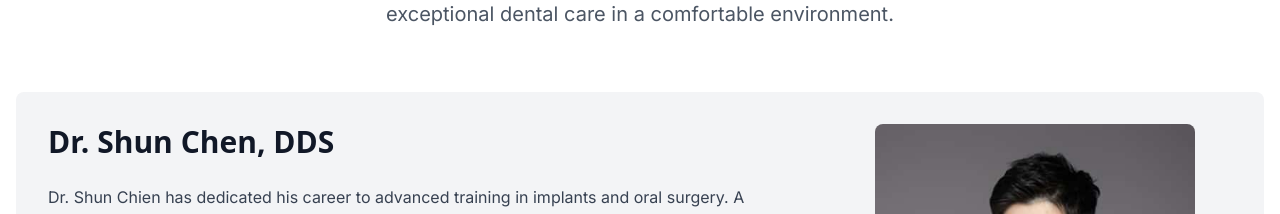
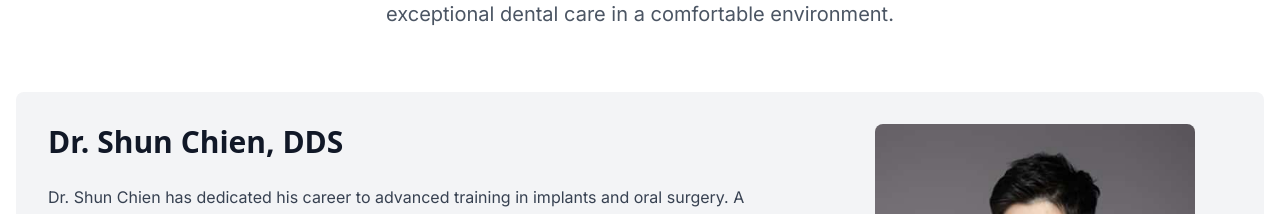
Before and after one commit to nikhil-s1nha/smzoWebsite, a Next.js app: page /about in a window 1280 px wide. Shown: the part 1746-1960 px from the top of the page. Built offline with nearby package versions, Linux system fonts and the light colour scheme.

Commit message:
shun chien spelling full fix

```diff
--- a/app/about/page.tsx
+++ b/app/about/page.tsx
@@ -31,7 +31,7 @@ export default function About() {
       description: "Specializes in cosmetic and restorative dentistry with 15+ years of experience."
     },
     {
-      name: "Dr. Shun Chen",
+      name: "Dr. Shun Chien",
       role: "Orthodontist",
       image: "https://images.unsplash.com/photo-1622253692010-333f2da6031d?w=300&h=300&fit=crop",
       description: "Expert in braces, Invisalign, and orthodontic surgery with 12+ years experience."
@@ -265,7 +265,7 @@ export default function About() {
                 {/* Text Content */}
                 <div className="flex-1">
                   <h3 className="text-3xl font-bold text-gray-900 mb-6">
-                    Dr. Shun Chen, DDS
+                    Dr. Shun Chien, DDS
                   </h3>
                   <div className="space-y-4">
                     <p className="text-gray-700 leading-relaxed">
@@ -278,7 +278,7 @@ export default function About() {
                 <div className="lg:w-1/3 flex justify-center">
                   <img
                     src="/shunchen.jpg"
-                    alt="Dr. Shun Chen"
+                    alt="Dr. Shun Chien"
                     className="w-80 h-80 object-cover object-top rounded-lg"
                   />
                 </div>
--- a/app/contact/page.tsx
+++ b/app/contact/page.tsx
@@ -19,6 +19,14 @@ export default function Contact() {
   const [isSubmitted, setIsSubmitted] = useState(false)
   const contactInfoRef = useRef<HTMLDivElement>(null)
   const [showScrollCue, setShowScrollCue] = useState(true)
+  const [redirectUrl, setRedirectUrl] = useState('/contact?success=true')
+
+  // Set redirect URL for form submission
+  useEffect(() => {
+    if (typeof window !== 'undefined') {
+      setRedirectUrl(`${window.location.origin}/contact?success=true`)
+    }
+  }, [])
 
   // Check if user just submitted form successfully
   useEffect(() => {
@@ -219,7 +227,7 @@ export default function Contact() {
                   className="space-y-6"
                 >
                   {/* Hidden field to redirect back to contact page after submission */}
-                  <input type="hidden" name="_next" value="http://localhost:3000/contact?success=true" />
+                  <input type="hidden" name="_next" value={redirectUrl} />
                   <div className="grid md:grid-cols-2 gap-6">
                     <div>
                       <label htmlFor="name" className="block text-sm font-medium text-gray-700 mb-2">
--- a/next.config.js
+++ b/next.config.js
@@ -1,8 +1,5 @@
 /** @type {import('next').NextConfig} */
 const nextConfig = {
-  experimental: {
-    appDir: true,
-  },
   images: {
     domains: ['images.unsplash.com'],
   },
```
